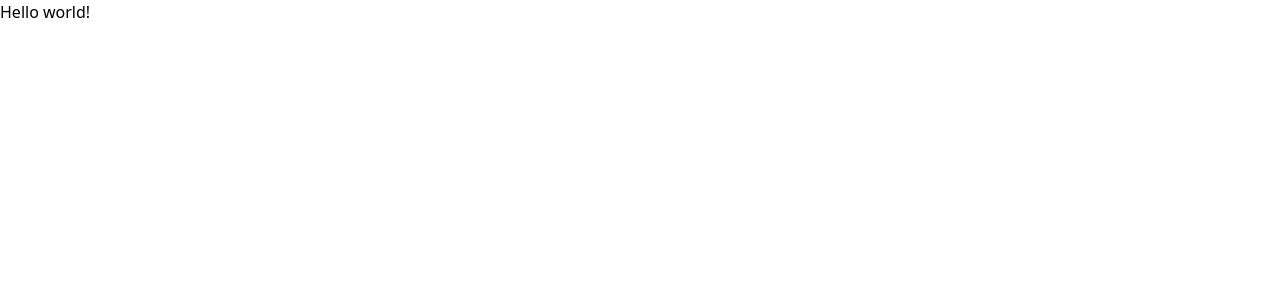
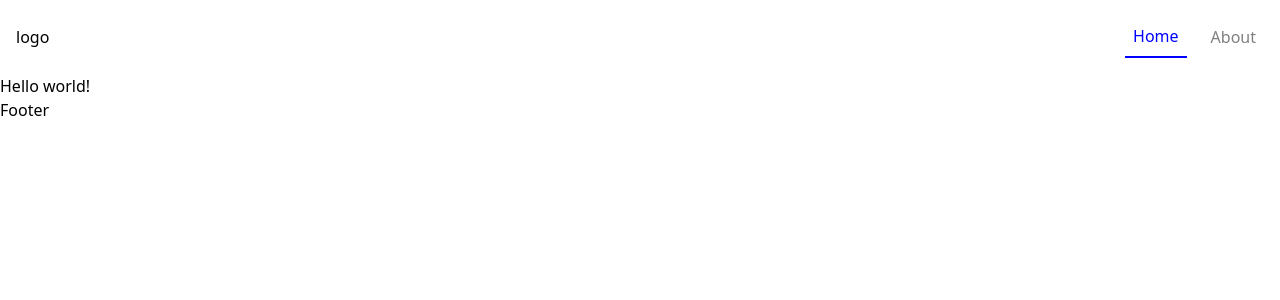
Before and after one commit to Chy-Zaber-Bin-Zahid/CodeSync5, a Next.js app: page / in a window 1280 px wide. Shown: the top 300 px of the page. Built offline with nearby package versions, Linux system fonts and the light colour scheme.

Commit message:
navbar and footer created

```diff
--- a/app/layout.tsx
+++ b/app/layout.tsx
@@ -1,5 +1,7 @@
 import type { Metadata } from "next";
 import "./globals.css";
+import Footer from "@/components/Footer";
+import Navbar from "@/components/Navbar";
 
 export const metadata: Metadata = {
   title: "Create Next App",
@@ -14,7 +16,9 @@ export default function RootLayout({
   return (
     <html lang="en">
       <body>
+        <Navbar />
         {children}
+        <Footer />
       </body>
     </html>
   );
--- /dev/null
+++ b/components/Footer.tsx
@@ -0,0 +1,9 @@
+import React from 'react'
+
+function Footer() {
+  return (
+    <div>Footer</div>
+  )
+}
+
+export default Footer
--- /dev/null
+++ b/components/Navbar.tsx
@@ -0,0 +1,22 @@
+"use client"
+
+import React from 'react'
+import Link from 'next/link'
+import { usePathname } from 'next/navigation'
+
+function Navbar() {
+    const currentPath = usePathname();
+    const baseLinkClass = "px-2 py-2 transition-all duration-300";
+    const baseLinkActiveClass = "text-nav-active border-b-2 border-nav-active hover:text-nav-active";
+    return (
+        <div className='flex gap-2 justify-between items-center p-4'>
+            <div>logo</div>
+            <div className='flex justify-between items-center gap-4' >
+                <Link href="/" className={`${baseLinkClass} ${currentPath === "/" ? baseLinkActiveClass : "hover:text-nav-hover text-nav-default"}`}>Home</Link>
+                <Link href="/about" className={`${baseLinkClass} ${currentPath === "/about" ? baseLinkActiveClass : "hover:text-nav-hover text-nav-default"}`}>About</Link>
+            </div>
+        </div>
+    )
+}
+
+export default Navbar
--- a/tailwind.config.ts
+++ b/tailwind.config.ts
@@ -11,6 +11,9 @@ const config: Config = {
       colors: {
         background: "var(--background)",
         foreground: "var(--foreground)",
+        'nav-default': "#808080",
+        'nav-hover': "#000000",
+        'nav-active': "#0000ff",
       },
     },
   },
```
